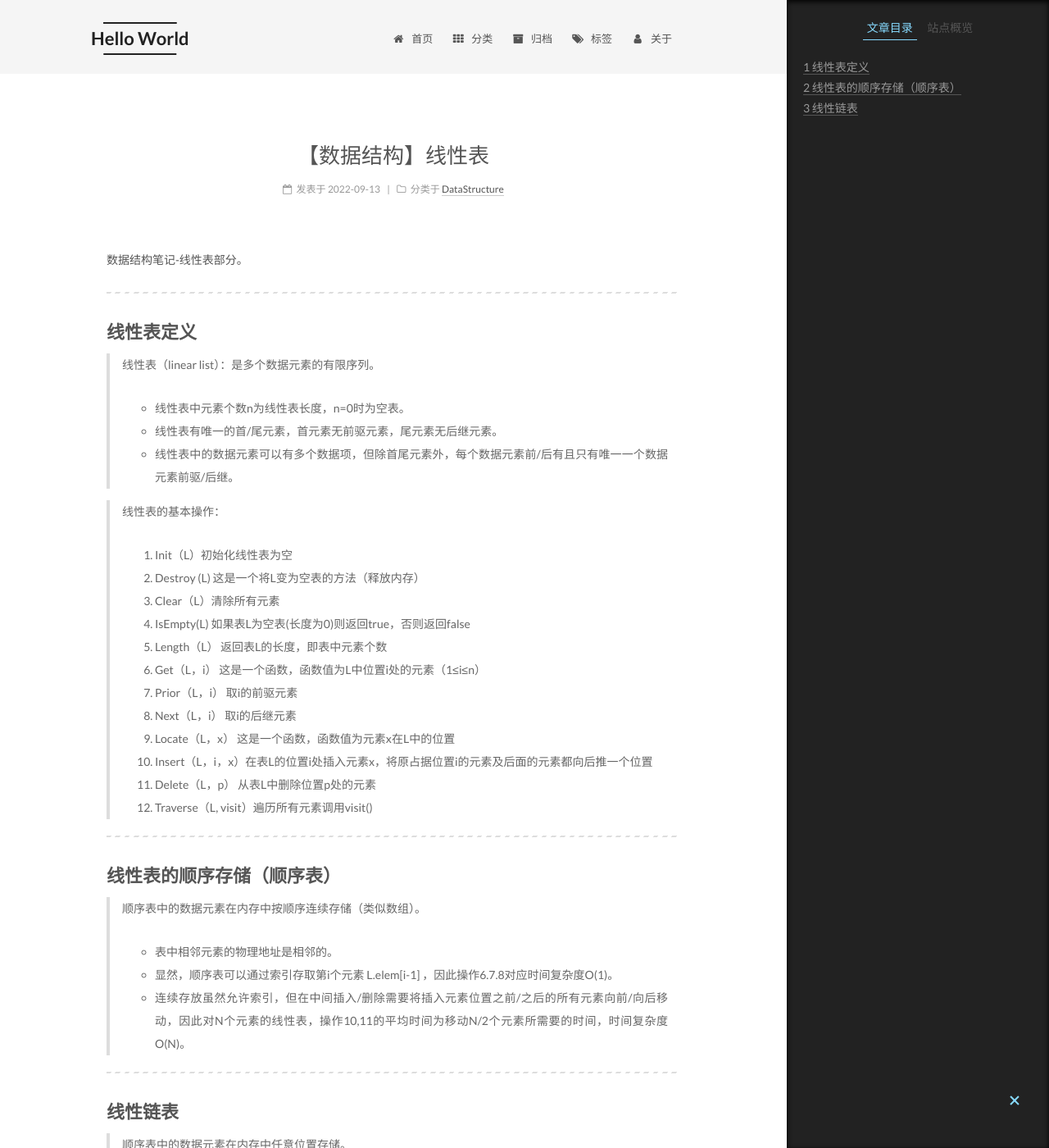
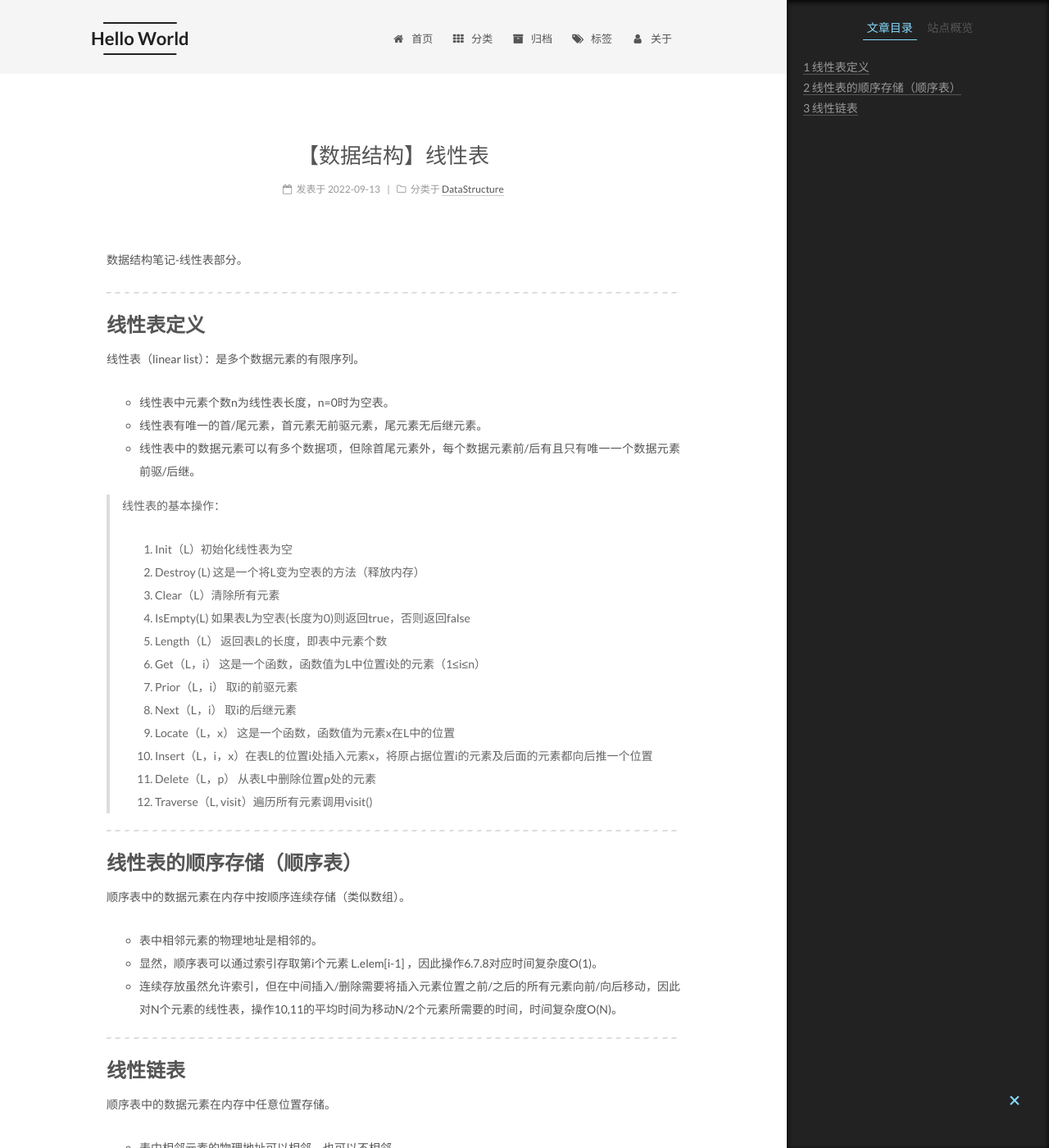
Before and after one commit to PRC-AExcalibur/PRC-AExcalibur.GitHub.io, a Jekyll site: the page built from _posts/2022-09-13-linear-list.md, in a window 1280 px wide and 1400 px high. Shown: the whole window at 82% size. Built offline with Jekyll 4.4.1, drawn with Linux system fonts in a browser that asks for light colours; some of the changed text lies outside the part shown.

```diff
--- a/_posts/2022-09-13-linear-list.md
+++ b/_posts/2022-09-13-linear-list.md
@@ -11,9 +11,9 @@ tags:
 
 ---
 
-## 线性表定义
+# 线性表定义
 
-> 线性表（linear list）：是多个数据元素的有限序列。
+线性表（linear list）：是多个数据元素的有限序列。
 - 线性表中元素个数n为线性表长度，n=0时为空表。
 - 线性表有唯一的首/尾元素，首元素无前驱元素，尾元素无后继元素。
 - 线性表中的数据元素可以有多个数据项，但除首尾元素外，每个数据元素前/后有且只有唯一一个数据元素前驱/后继。
@@ -35,24 +35,24 @@ tags:
 
 ---
 
-## 线性表的顺序存储（顺序表）
+# 线性表的顺序存储（顺序表）
 
-> 顺序表中的数据元素在内存中按顺序连续存储（类似数组）。
+顺序表中的数据元素在内存中按顺序连续存储（类似数组）。
 - 表中相邻元素的物理地址是相邻的。
 - 显然，顺序表可以通过索引存取第i个元素 L.elem[i-1] ，因此操作6.7.8对应时间复杂度O(1)。
 - 连续存放虽然允许索引，但在中间插入/删除需要将插入元素位置之前/之后的所有元素向前/向后移动，因此对N个元素的线性表，操作10,11的平均时间为移动N/2个元素所需要的时间，时间复杂度O(N)。
 
 ---
 
-## 线性链表
+# 线性链表
 
-> 顺序表中的数据元素在内存中任意位置存储。
+顺序表中的数据元素在内存中任意位置存储。
 - 表中相邻元素的物理地址可以相邻，也可以不相邻。
 - 链表中的结点（Node）由数据域（数据元素）和指针域（指向相邻结点的指针）组成，通过结点中指向相邻元素的指针可获取相邻元素。
 - 头结点：指向链表第一个结点，头结点指针域NULL表示链表长度n=0。头结点数据域可以空，也可以存长度等附加信息。
 
 ###  单链表
-> 单链表：指针域只有一个指针（指向下一个元素）的链表。
+单链表：指针域只有一个指针（指向下一个元素）的链表。
 - 由于单链表结点指针指向下一个元素，获取后继元素只要一步，Next（L，i）时间复杂度O(1)。
 - 由于元素任意分布在内存空间中，无法使用索引，查找第i个元素只能从第一项开始遍历，平均查找N/2次，因此 Get（L，i）和 Prior（L，i）对应时间复杂度O(N)。
 - 对于单链表，在A,B之间插入X，需要让X->B,A->X, 插入只需两步，但找到A平均需要N/2次，时间复杂度O(N)。
@@ -61,15 +61,15 @@ tags:
 
 ###  静态链表
 在数组中，一个分量表示数据元素，一个分量表示游标。
-> 静态链表：指针域使用数组的游标，游标顺序即为链表中元素顺序。
+静态链表：指针域使用数组的游标，游标顺序即为链表中元素顺序。
 
 ###  循环链表
-> 循环链表：表中最后一个结点指针指向头结点。
+循环链表：表中最后一个结点指针指向头结点。
 - 头结点指针域等于头本身的指针表示链表长度n=0。
 - 其他操作同单链表。
 
 ###  双向链表
-> 双向链表：指针域有两个指针，一个指向前驱，一个指向后继。
+双向链表：指针域有两个指针，一个指向前驱，一个指向后继。
 - 由于双向链表结点指针指向相邻元素，获取前驱/后继元素只要一步，Next（L，i）和 Prior（L，i）时间复杂度O(1)。
 - 由于元素任意分布在内存空间中，无法使用索引，查找第i个元素只能从第一项开始遍历，平均查找N/2次，因此 Get（L，i）对应时间复杂度O(N)。
 - 特别的，如果没有特殊标记Length的双向链表，获取长度需要遍历全部结点，时间复杂度O(N)。
```
